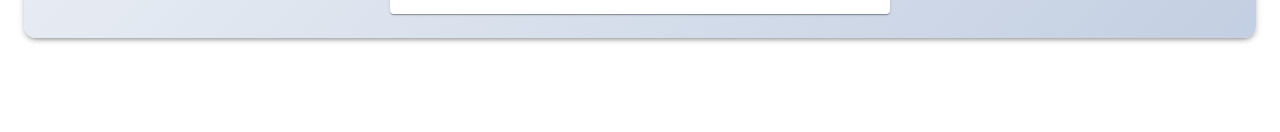
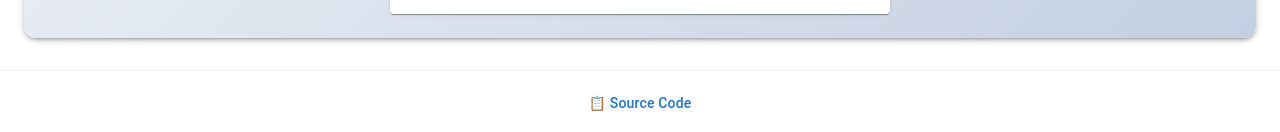
Before and after one commit to sametcn99/color-img-downloader, a Next.js app: page / in a window 1280 px wide. Shown: the part 1799-1931 px from the top of the page. Before the commit the page ends 1869 px from the top, so only its background shows below. Built offline with nearby package versions, Linux system fonts and the light colour scheme; what @mui/material-nextjs would draw is missing.

Commit message:
Add footer with source code link to RootLayout component

```diff
--- a/src/app/layout.tsx
+++ b/src/app/layout.tsx
@@ -1,5 +1,8 @@
 import CssBaseline from "@mui/material/CssBaseline";
 import { AppRouterCacheProvider } from "@mui/material-nextjs/v15-appRouter";
+import Box from "@mui/material/Box";
+import Link from "@mui/material/Link";
+import Typography from "@mui/material/Typography";
 import type { Metadata } from "next";
 import { Geist, Geist_Mono } from "next/font/google";
 
@@ -30,6 +33,32 @@ export default function RootLayout({
 				<AppRouterCacheProvider>
 					<CssBaseline />
 					{children}
+					<Box
+						component="footer"
+						sx={{
+							textAlign: 'center',
+							padding: 2.5,
+							marginTop: 'auto',
+							borderTop: '1px solid #eee',
+						}}
+					>
+						<Link
+							href="https://github.com/sametcn99/color-img-downloader"
+							target="_blank"
+							rel="noopener noreferrer"
+							sx={{
+								color: 'primary.main',
+								textDecoration: 'none',
+								fontWeight: 500,
+								fontSize: '14px',
+								'&:hover': {
+									textDecoration: 'underline',
+								},
+							}}
+						>
+							📋 Source Code
+						</Link>
+					</Box>
 				</AppRouterCacheProvider>
 			</body>
 		</html>
```
